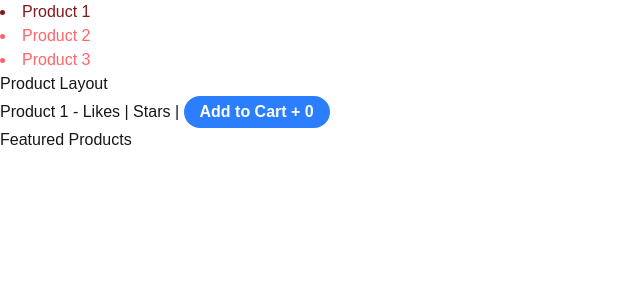
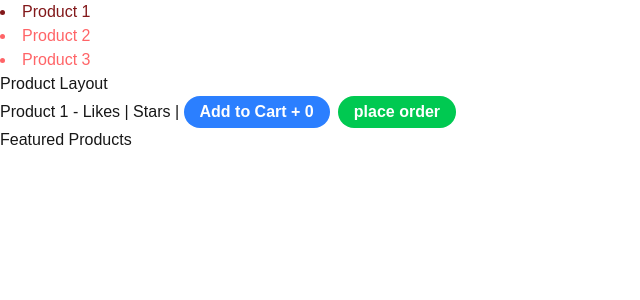
Before and after one commit to DEV-AK-Singh/NextJS-Concepts, a Next.js app: page /products/1 in a window 1280 px wide. Shown: the top 300 px of the page, without its empty margins (0-640 px from the left). Built offline with nearby package versions, Linux system fonts and the light colour scheme.

Commit message:
done navigating concept

```diff
--- a/src/app/products/[productId]/add_to_cart.tsx
+++ b/src/app/products/[productId]/add_to_cart.tsx
@@ -1,8 +1,31 @@
 "use client";
 
+import { redirect, useRouter } from "next/navigation";
 import React from "react";
 
+
 export default function AddCart() {
+  const router = useRouter();
   const [count, setCount] = React.useState(0);
-  return <button onClick={() => setCount(count + 1)} className="bg-blue-500 hover:bg-blue-700 text-white font-bold py-1 px-4 rounded-2xl">Add to Cart + {count}</button>;
+  const Navigate = () => {
+    // router.push("/");
+    // router.replace("/");
+    redirect("/");
+  };
+  return (
+    <>
+      <button
+        onClick={() => setCount(count + 1)}
+        className="bg-blue-500 hover:bg-blue-700 text-white font-bold py-1 px-4 rounded-2xl"
+      >
+        Add to Cart + {count}
+      </button>
+      <button
+        onClick={Navigate}
+        className="bg-green-500 hover:bg-green-700 text-white font-bold py-1 px-4 rounded-2xl ms-2"
+      >
+        place order
+      </button>
+    </>
+  );
 }
```
